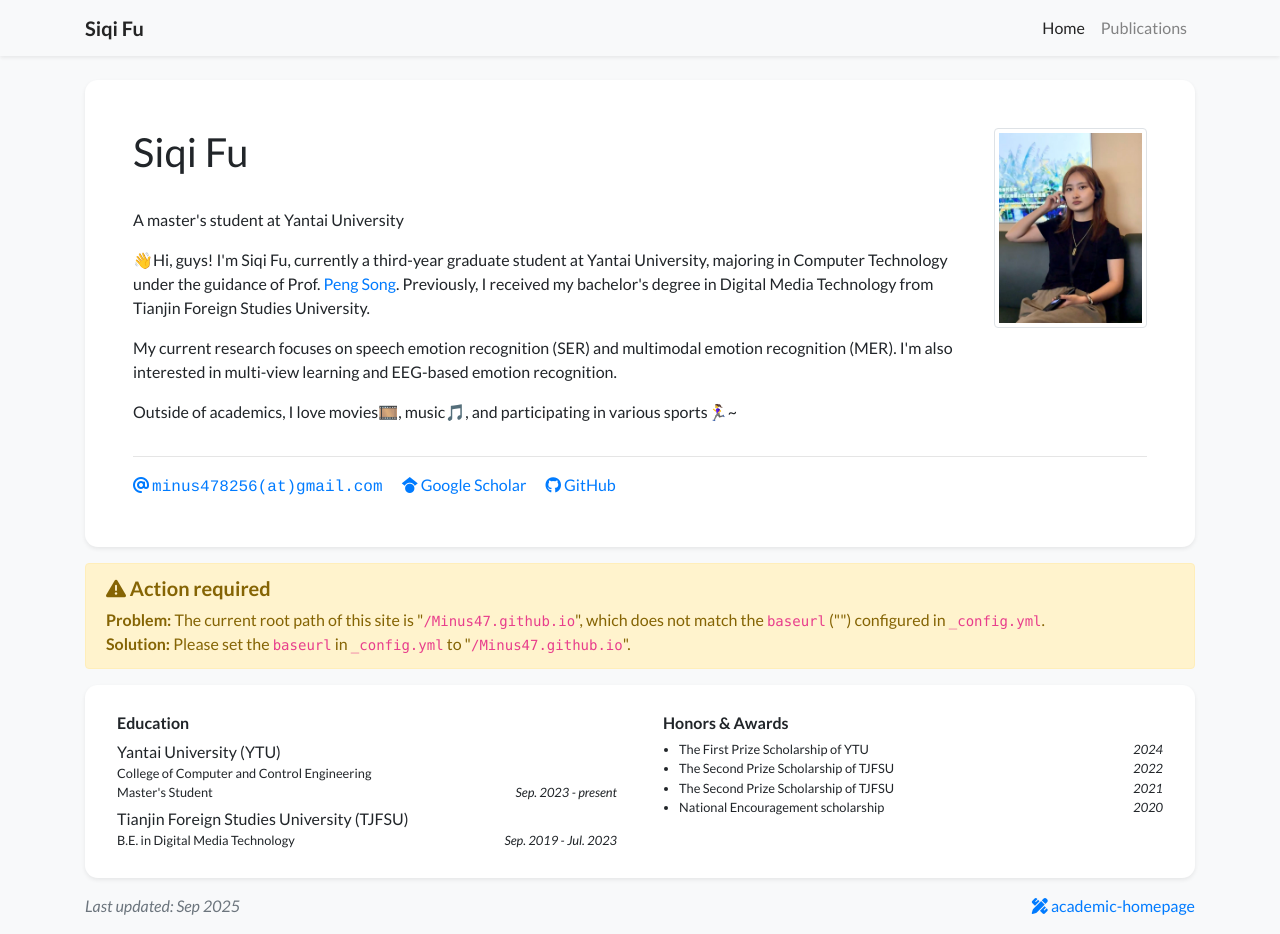
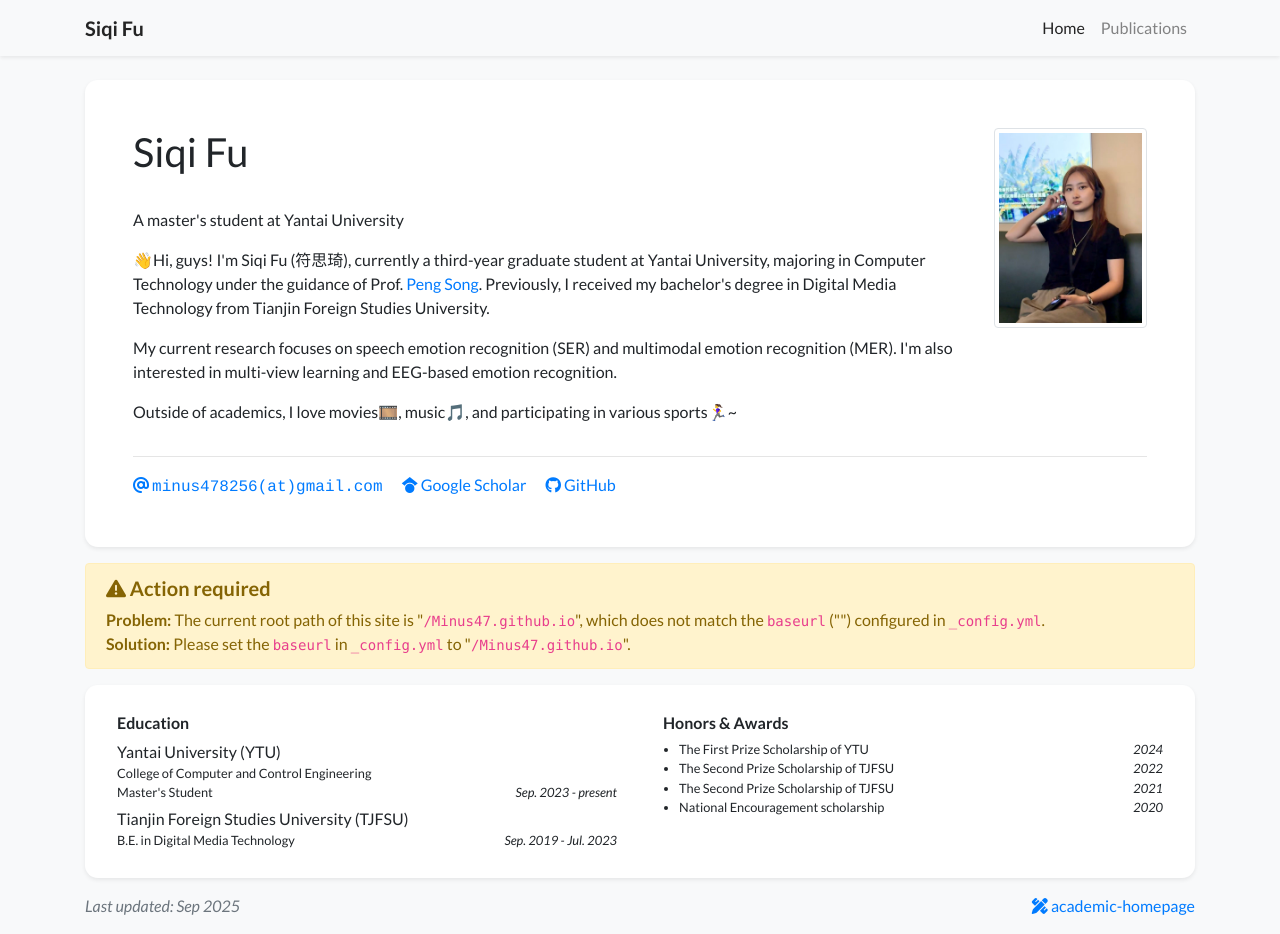
Before and after one commit to Minus47/Minus47.github.io, a Jekyll site: the page built from index.html, in a window 1280 px wide and 934 px high. Built offline with Jekyll 4.4.1, drawn with Linux system fonts in a browser that asks for light colours; nearby versions of some CDN libraries; a style sheet for code colours, icons or effects is not loaded.

Commit message:
add chinese name

```diff
--- a/_data/profile.yml
+++ b/_data/profile.yml
@@ -23,7 +23,7 @@ github: Minus47
 short_bio_text_justify: false
 short_bio: >-
   <p>
-    👋Hi, guys! I'm Siqi Fu, currently a third-year graduate student at Yantai University, majoring in Computer Technology under the guidance of
+    👋Hi, guys! I'm Siqi Fu (符思琦), currently a third-year graduate student at Yantai University, majoring in Computer Technology under the guidance of
     Prof. <a href="https://drpengsong.github.io/" target="_blank">Peng Song</a>.
     Previously, I received my bachelor's degree in Digital Media Technology from Tianjin Foreign Studies University.
   </p>
```
